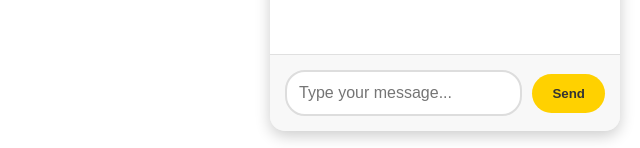
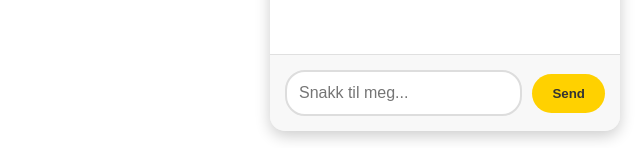
Before and after one commit to FLASHBiRDone/ExtrassistentWIDGET, a website: page index.html in a window 1280 px wide. Shown: the part 649-797 px from the top of the page, 640-1280 px from the left. Drawn offline with Linux system fonts and the light colour scheme.

```diff
--- a/index.html
+++ b/index.html
@@ -15,7 +15,7 @@
             <ul id="chat-messages"></ul>
         </div>
         <div id="chat-footer">
-            <input type="text" id="chat-input" placeholder="Type your message...">
+            <input type="text" id="chat-input" placeholder="Snakk til meg...">
             <button id="chat-send">Send</button>
         </div>
     </div>
```
